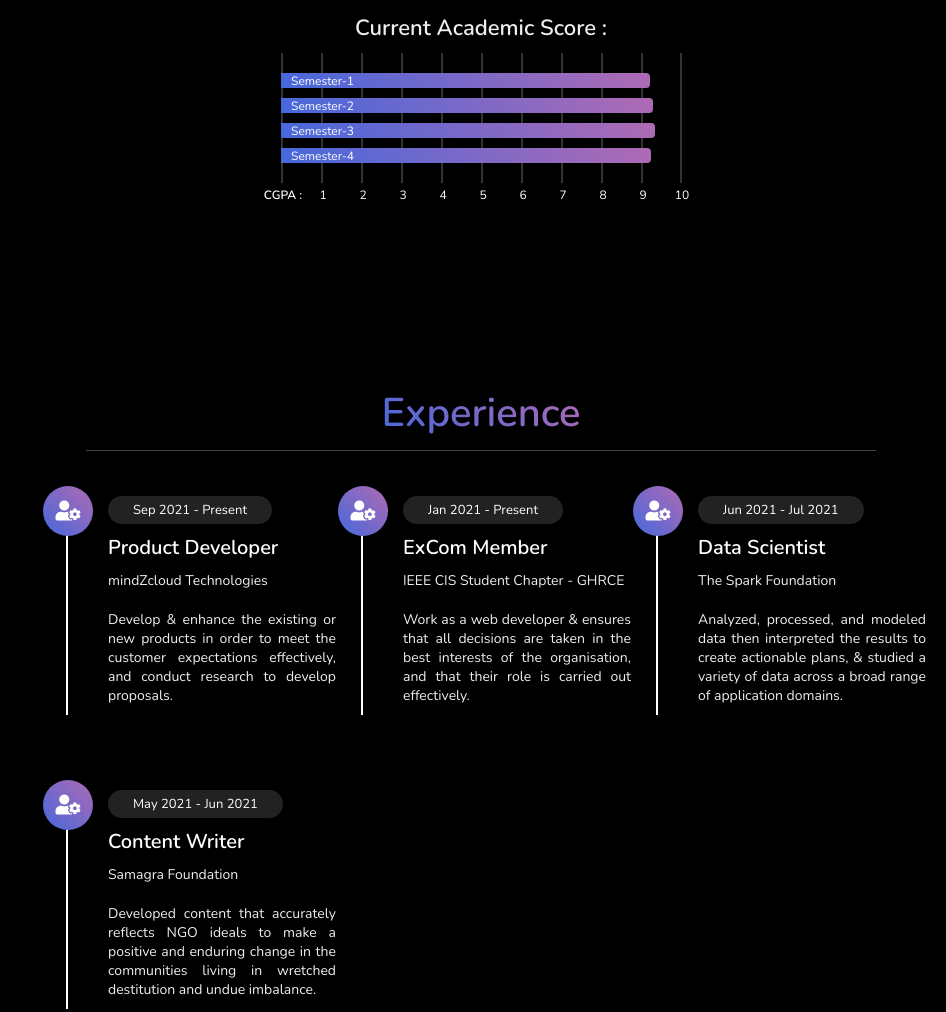
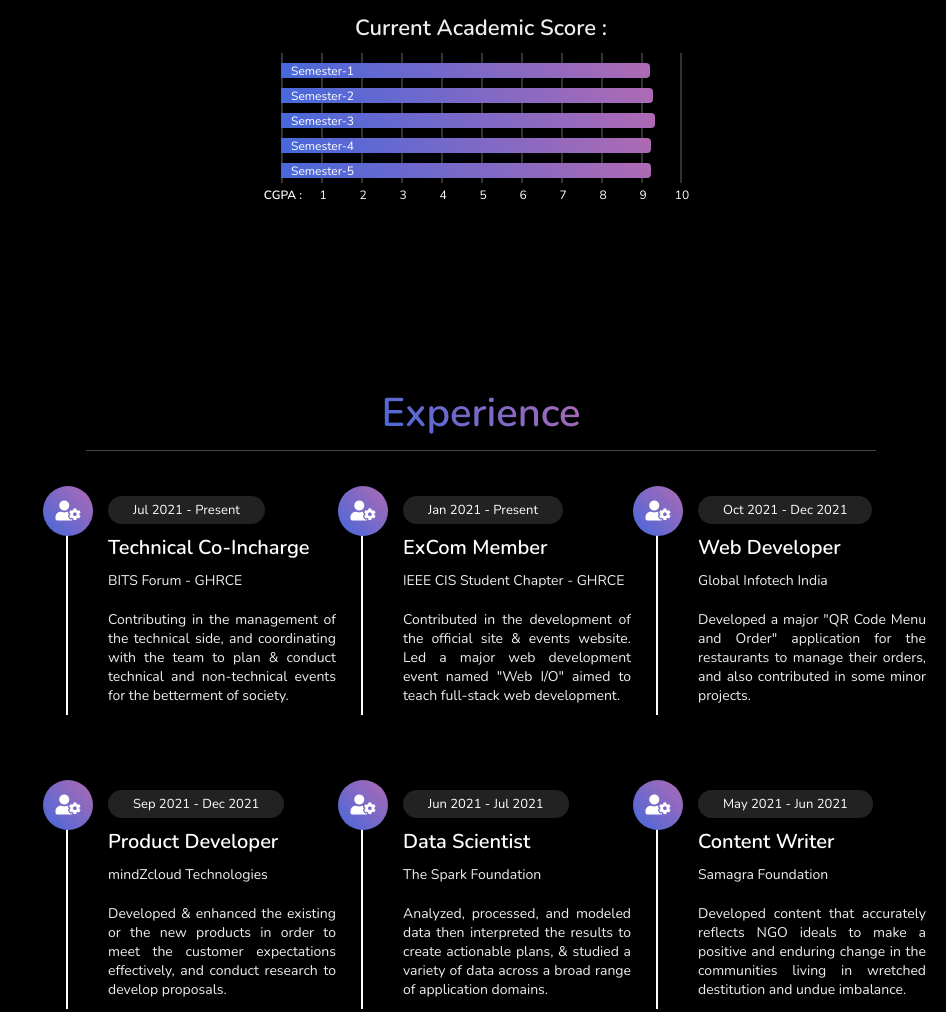
Before and after one commit to Om-Jaiswal/Om-Jaiswal.github.io, a plain HTML site: page index.html in a window 1280 px wide. Shown: the part 2034-3046 px from the top of the page, without its empty margins (334-1280 px from the left). Drawn offline with nearby package versions, Linux system fonts and the light colour scheme.

Commit message:
Content Updated

```diff
--- a/assets/styles/style.css
+++ b/assets/styles/style.css
@@ -970,7 +970,7 @@ header .navbar ul li a:hover {
     height: 100%;
     left: 0;
     position: absolute;
-    top: 10px;
+    top: 0px;
     width: 100%;
     z-index: 10;
 }
@@ -991,6 +991,10 @@ header .navbar ul li a:hover {
     height: 15px;
     margin-bottom: 10px;
     opacity: 0;
+}
+
+.education .skills-container .skills .chart .chart-horiz .chart-bar:nth-of-type(5) {
+    animation-delay: 1.5s;
 }
 
 .education .skills-container .skills .chart .chart-horiz .chart-bar:nth-of-type(4) {
--- a/index.html
+++ b/index.html
@@ -27,10 +27,10 @@
             </div>
             <div class="social-container">
                 <ul class="social-icons">
-                    <li><a href="https://in.linkedin.com/in/om-jaiswal-a599b61b3"><i class="fab fa-linkedin"></i></a></li>
-                    <li><a href="https://github.com/Om-Jaiswal"><i class="fab fa-github"></i></a></li>
-                    <li><a href="https://twitter.com/Om__Jaiswal"><i class="fab fa-twitter"></i></a></li>
-                    <li><a href="https://www.instagram.com/om_jaiswal7"><i class="fab fa-instagram"></i></a></li>
+                    <li><a href="https://in.linkedin.com/in/om-jaiswal-a599b61b3" target="_blank"><i class="fab fa-linkedin"></i></a></li>
+                    <li><a href="https://github.com/Om-Jaiswal" target="_blank"><i class="fab fa-github"></i></a></li>
+                    <li><a href="https://twitter.com/Om__Jaiswal" target="_blank"><i class="fab fa-twitter"></i></a></li>
+                    <li><a href="https://www.instagram.com/om_jaiswal7" target="_blank"><i class="fab fa-instagram"></i></a></li>
                 </ul>
             </div>
             <nav class="navbar">
@@ -82,7 +82,7 @@
                     <p>
                        Outside Tech, I love to read, enjoy music, travel and hung out with loved ones.
                     </p>
-                    <a href="#"><button class="btn"> Download CV <i class="fas fa-download"></i> </button></a>
+                    <a href="./assets/CV/Om_Jaiswal_CV.pdf" download><button class="btn"> Download CV <i class="fas fa-download"></i> </button></a>
                 </div>
                 <div>
                     <h2 class="skills-title">Skills</h2>
@@ -272,6 +272,9 @@
                             <li class="chart-bar" style="width: 92.6%;">
                                 <span class="chart-label">Semester-4</span>
                             </li>
+                            <li class="chart-bar" style="width: 92.6%;">
+                                <span class="chart-label">Semester-5</span>
+                            </li>
                         </ul>
                     </div>
                 </div>
@@ -286,17 +289,31 @@
             <div class="box-container">
                 <div class="box">
                     <i class="fas fa-user-cog"></i>
-                    <span>Sep 2021 - Present</span>
-                    <h3>Product Developer</h3>
-                    <p>mindZcloud Technologies</p>
-                    <p>Develop & enhance the existing or new products in order to meet the customer expectations effectively, and conduct research to develop proposals.</p>
+                    <span>Jul 2021 - Present</span>
+                    <h3>Technical Co-Incharge</h3>
+                    <p>BITS Forum - GHRCE</p>
+                    <p>Contributing in the management of the technical side, and coordinating with the team to plan & conduct technical and non-technical events for the betterment of society.</p>
                 </div>
                 <div class="box">
                     <i class="fas fa-user-cog"></i>
                     <span>Jan 2021 - Present</span>
                     <h3>ExCom Member</h3>
                     <p>IEEE CIS Student Chapter - GHRCE</p>
-                    <p>Work as a web developer & ensures that all decisions are taken in the best interests of the organisation, and that their role is carried out effectively.</p>
+                    <p>Contributed in the development of the official site & events website. Led a major web development event named "Web I/O" aimed to teach full-stack web development.</p>
+                </div>
+                <div class="box">
+                    <i class="fas fa-user-cog"></i>
+                    <span>Oct 2021 - Dec 2021</span>
+                    <h3>Web Developer</h3>
+                    <p>Global Infotech India</p>
+                    <p>Developed a major "QR Code Menu and Order" application for the restaurants to manage their orders, and also contributed in some minor projects.</p>
+                </div>
+                <div class="box">
+                    <i class="fas fa-user-cog"></i>
+                    <span>Sep 2021 - Dec 2021</span>
+                    <h3>Product Developer</h3>
+                    <p>mindZcloud Technologies</p>
+                    <p>Developed & enhanced the existing or the new products in order to meet the customer expectations effectively, and conduct research to develop proposals.</p>
                 </div>
                 <div class="box">
                     <i class="fas fa-user-cog"></i>
```
Also changed, not shown: 1 other file.
